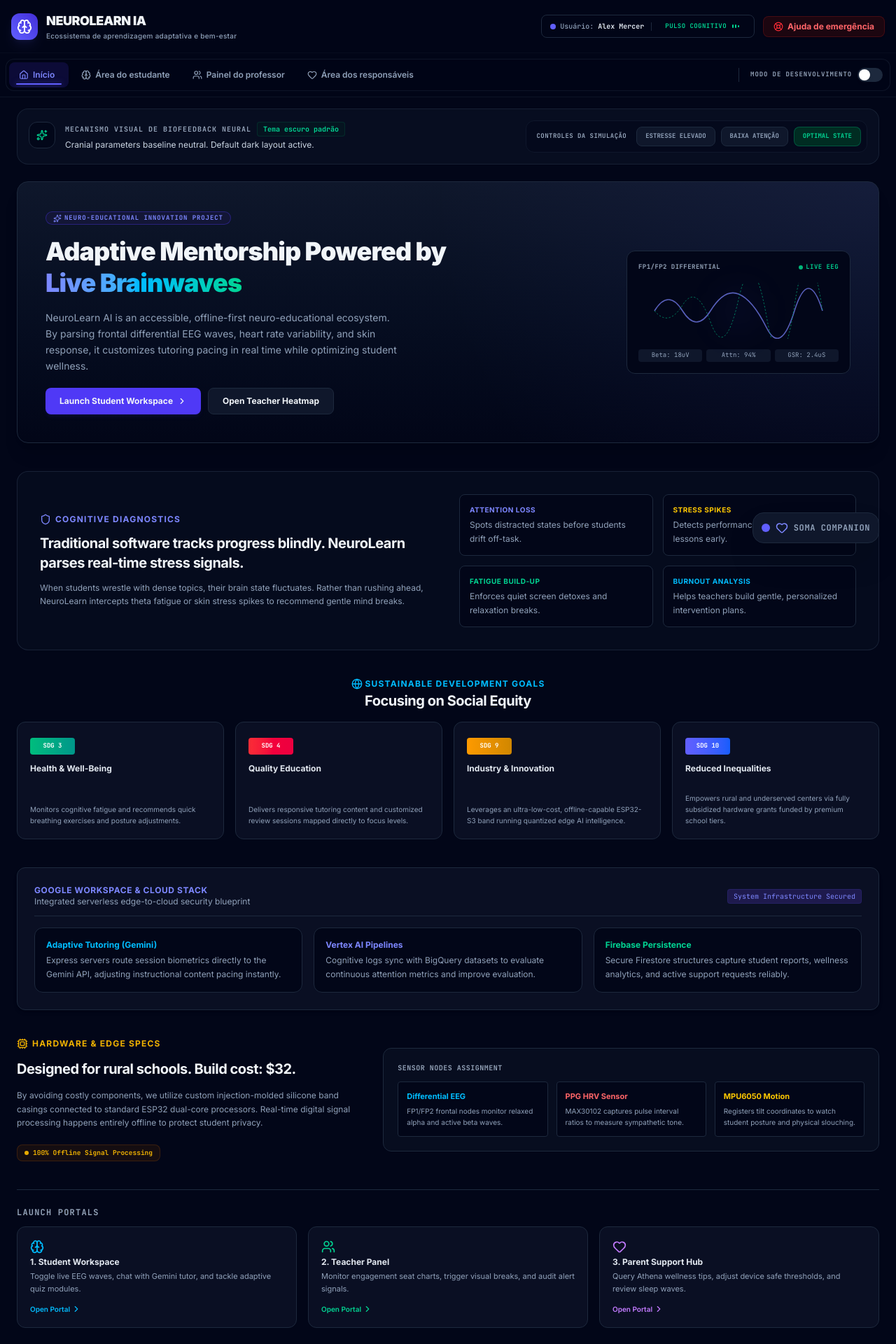
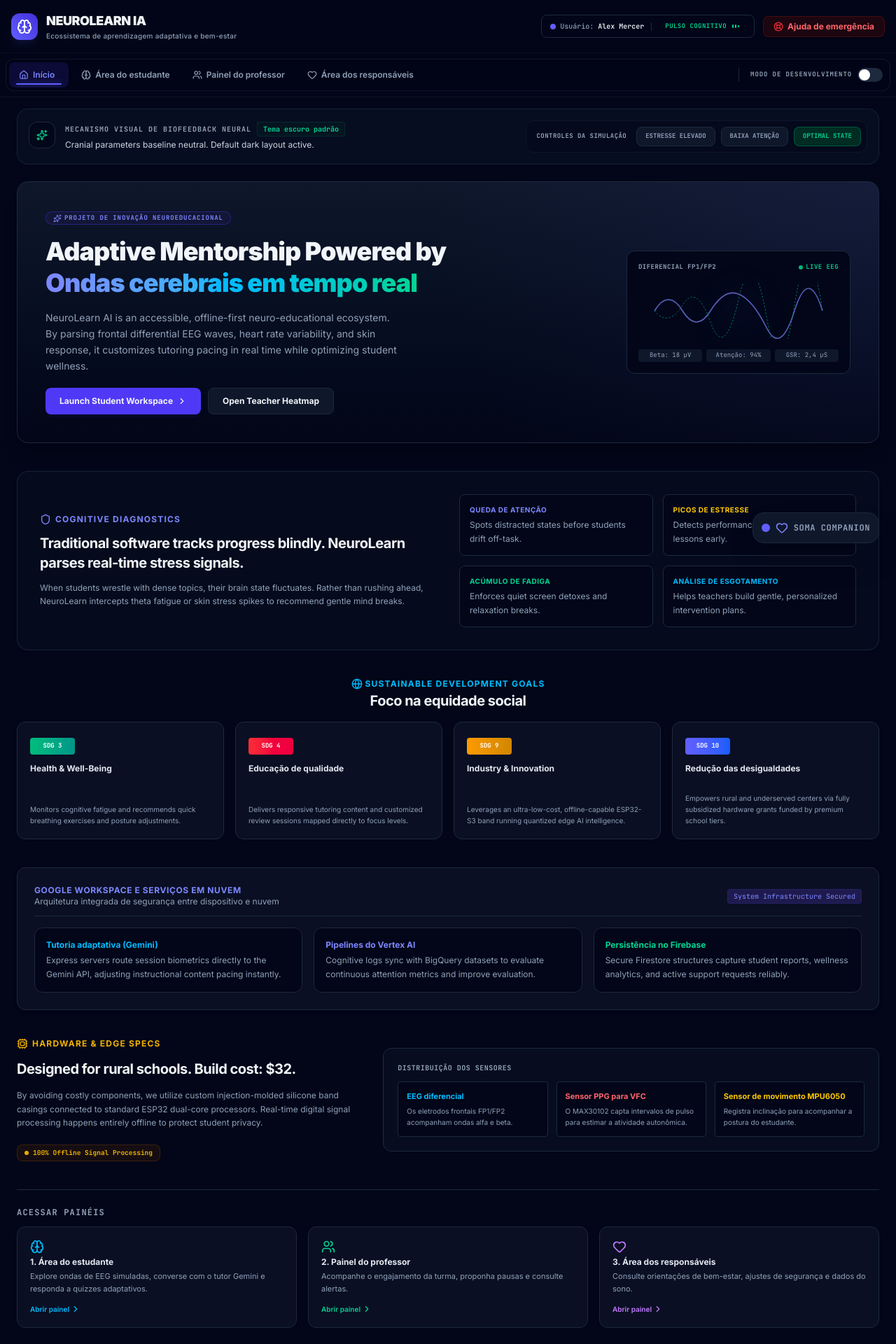
Before and after one commit to Euvouserdoutor/neuroconectandoAI, a React (Vite) app: page / in a window 1280 px wide. Shown: the top 1920 px of the page at 70% size. Built offline with nearby package versions, Linux system fonts and the light colour scheme.

Commit message:
feat(i18n): traduzir interface para portugues brasileiro - HomePage.tsx

```diff
--- a/src/components/HomePage.tsx
+++ b/src/components/HomePage.tsx
@@ -18,7 +18,7 @@ export default function HomePage({ onNavigate }: HomePageProps) {
     },
     {
       number: "4",
-      title: "Quality Education",
+      title: "Educação de qualidade",
       desc: "Delivers responsive tutoring content and customized review sessions mapped directly to focus levels.",
       color: "from-red-500 to-rose-600",
       bg: "bg-slate-900/60"
@@ -32,7 +32,7 @@ export default function HomePage({ onNavigate }: HomePageProps) {
     },
     {
       number: "10",
-      title: "Reduced Inequalities",
+      title: "Redução das desigualdades",
       desc: "Empowers rural and underserved centers via fully subsidized hardware grants funded by premium school tiers.",
       color: "from-indigo-500 to-blue-600",
       bg: "bg-slate-900/60"
@@ -49,11 +49,11 @@ export default function HomePage({ onNavigate }: HomePageProps) {
         <div className="flex-1 space-y-4 relative z-10">
           <span className="inline-flex items-center space-x-1 px-2.5 py-0.5 rounded-full bg-indigo-950/40 border border-indigo-800/60 text-[9px] font-mono font-bold text-indigo-400 uppercase tracking-widest">
             <Sparkles className="h-3 w-3" />
-            <span>Neuro-Educational Innovation Project</span>
+            <span>Projeto de inovação neuroeducacional</span>
           </span>
 
           <h2 className="text-2xl md:text-4xl font-black tracking-tight leading-tight text-slate-100 font-sans max-w-xl">
-            Adaptive Mentorship Powered by <span className="bg-gradient-to-r from-indigo-400 via-sky-400 to-emerald-400 bg-clip-text text-transparent">Live Brainwaves</span>
+            Adaptive Mentorship Powered by <span className="bg-gradient-to-r from-indigo-400 via-sky-400 to-emerald-400 bg-clip-text text-transparent">Ondas cerebrais em tempo real</span>
           </h2>
 
           <p className="text-slate-400 text-xs md:text-sm leading-relaxed max-w-lg">
@@ -80,7 +80,7 @@ export default function HomePage({ onNavigate }: HomePageProps) {
         {/* Decorative Vector Wave Display */}
         <div className="w-full md:w-80 h-44 relative bg-slate-950 rounded-xl border border-slate-800 p-4 flex flex-col justify-between overflow-hidden">
           <div className="flex justify-between items-center text-[9px] text-slate-500 font-mono font-bold uppercase tracking-wider">
-            <span>FP1/FP2 Differential</span>
+            <span>Diferencial FP1/FP2</span>
             <span className="text-emerald-400 flex items-center gap-1 animate-pulse">
               <span className="h-1.5 w-1.5 rounded-full bg-emerald-500"></span> Live EEG
             </span>
@@ -96,9 +96,9 @@ export default function HomePage({ onNavigate }: HomePageProps) {
           </div>
 
           <div className="grid grid-cols-3 gap-1.5 text-center text-[9px] font-mono text-slate-400">
-            <div className="bg-slate-900 py-0.5 rounded">Beta: 18uV</div>
-            <div className="bg-slate-900 py-0.5 rounded">Attn: 94%</div>
-            <div className="bg-slate-900 py-0.5 rounded">GSR: 2.4uS</div>
+            <div className="bg-slate-900 py-0.5 rounded">Beta: 18 µV</div>
+            <div className="bg-slate-900 py-0.5 rounded">Atenção: 94%</div>
+            <div className="bg-slate-900 py-0.5 rounded">GSR: 2,4 µS</div>
           </div>
         </div>
       </section>
@@ -120,25 +120,25 @@ export default function HomePage({ onNavigate }: HomePageProps) {
 
         <div className="grid grid-cols-1 sm:grid-cols-2 gap-3.5">
           <div className="bg-slate-950 p-3.5 rounded-lg border border-slate-800">
-            <span className="text-[10px] text-indigo-400 font-bold uppercase tracking-wider block mb-1">Attention Loss</span>
+            <span className="text-[10px] text-indigo-400 font-bold uppercase tracking-wider block mb-1">Queda de atenção</span>
             <p className="text-slate-400 text-xs leading-relaxed">
               Spots distracted states before students drift off-task.
             </p>
           </div>
           <div className="bg-slate-950 p-3.5 rounded-lg border border-slate-800">
-            <span className="text-[10px] text-yellow-400 font-bold uppercase tracking-wider block mb-1">Stress Spikes</span>
+            <span className="text-[10px] text-yellow-400 font-bold uppercase tracking-wider block mb-1">Picos de estresse</span>
             <p className="text-slate-400 text-xs leading-relaxed">
               Detects performance pressure on tough lessons early.
             </p>
           </div>
           <div className="bg-slate-950 p-3.5 rounded-lg border border-slate-800">
-            <span className="text-[10px] text-emerald-400 font-bold uppercase tracking-wider block mb-1">Fatigue Build-Up</span>
+            <span className="text-[10px] text-emerald-400 font-bold uppercase tracking-wider block mb-1">Acúmulo de fadiga</span>
             <p className="text-slate-400 text-xs leading-relaxed">
               Enforces quiet screen detoxes and relaxation breaks.
             </p>
           </div>
           <div className="bg-slate-950 p-3.5 rounded-lg border border-slate-800">
-            <span className="text-[10px] text-sky-400 font-bold uppercase tracking-wider block mb-1">Burnout Analysis</span>
+            <span className="text-[10px] text-sky-400 font-bold uppercase tracking-wider block mb-1">Análise de esgotamento</span>
             <p className="text-slate-400 text-xs leading-relaxed">
               Helps teachers build gentle, personalized intervention plans.
             </p>
@@ -153,7 +153,7 @@ export default function HomePage({ onNavigate }: HomePageProps) {
             <Globe className="h-4 w-4 text-sky-400" />
             Sustainable Development Goals
           </h3>
-          <h4 className="text-xl font-bold text-slate-100 font-sans tracking-tight">Focusing on Social Equity</h4>
+          <h4 className="text-xl font-bold text-slate-100 font-sans tracking-tight">Foco na equidade social</h4>
         </div>
 
         <div className="grid grid-cols-1 sm:grid-cols-2 lg:grid-cols-4 gap-4">
@@ -175,8 +175,8 @@ export default function HomePage({ onNavigate }: HomePageProps) {
       <section className="bg-slate-900/60 border border-slate-800 rounded-xl p-6 shadow-md space-y-4">
         <div className="flex items-center justify-between border-b border-slate-800 pb-3 flex-wrap gap-2">
           <div>
-            <h3 className="text-xs font-bold uppercase tracking-wider text-indigo-400">Google Workspace & Cloud Stack</h3>
-            <p className="text-xs text-slate-400">Integrated serverless edge-to-cloud security blueprint</p>
+            <h3 className="text-xs font-bold uppercase tracking-wider text-indigo-400">Google Workspace e serviços em nuvem</h3>
+            <p className="text-xs text-slate-400">Arquitetura integrada de segurança entre dispositivo e nuvem</p>
           </div>
           <span className="text-[10px] bg-indigo-950 text-indigo-400 font-mono px-2 py-0.5 rounded border border-indigo-900/40">
             System Infrastructure Secured
@@ -185,21 +185,21 @@ export default function HomePage({ onNavigate }: HomePageProps) {
 
         <div className="grid grid-cols-1 md:grid-cols-3 gap-4 text-xs">
           <div className="bg-slate-950 p-4 rounded-xl border border-slate-800">
-            <span className="text-sky-400 font-bold block mb-1">Adaptive Tutoring (Gemini)</span>
+            <span className="text-sky-400 font-bold block mb-1">Tutoria adaptativa (Gemini)</span>
             <p className="text-slate-400 text-xs leading-relaxed">
               Express servers route session biometrics directly to the Gemini API, adjusting instructional content pacing instantly.
             </p>
           </div>
 
           <div className="bg-slate-950 p-4 rounded-xl border border-slate-800">
-            <span className="text-indigo-400 font-bold block mb-1">Vertex AI Pipelines</span>
+            <span className="text-indigo-400 font-bold block mb-1">Pipelines do Vertex AI</span>
             <p className="text-slate-400 text-xs leading-relaxed">
               Cognitive logs sync with BigQuery datasets to evaluate continuous attention metrics and improve evaluation.
             </p>
           </div>
 
           <div className="bg-slate-950 p-4 rounded-xl border border-slate-800">
-            <span className="text-emerald-400 font-bold block mb-1">Firebase Persistence</span>
+            <span className="text-emerald-400 font-bold block mb-1">Persistência no Firebase</span>
             <p className="text-slate-400 text-xs leading-relaxed">
               Secure Firestore structures capture student reports, wellness analytics, and active support requests reliably.
             </p>
@@ -230,22 +230,22 @@ export default function HomePage({ onNavigate }: HomePageProps) {
         </div>
 
         <div className="lg:col-span-7 bg-slate-900/40 rounded-xl border border-slate-800 p-5 space-y-3">
-          <span className="text-[10px] text-slate-500 font-mono font-bold uppercase tracking-wider block">Sensor Nodes Assignment</span>
+          <span className="text-[10px] text-slate-500 font-mono font-bold uppercase tracking-wider block">Distribuição dos sensores</span>
 
           <div className="grid grid-cols-1 sm:grid-cols-3 gap-3">
             <div className="bg-slate-950 p-3 rounded bg-slate-950 border border-slate-800">
-              <strong className="text-sky-400 text-[11px] font-bold block mb-1">Differential EEG</strong>
-              <p className="text-[10px] text-slate-400 leading-relaxed">FP1/FP2 frontal nodes monitor relaxed alpha and active beta waves.</p>
+              <strong className="text-sky-400 text-[11px] font-bold block mb-1">EEG diferencial</strong>
+              <p className="text-[10px] text-slate-400 leading-relaxed">Os eletrodos frontais FP1/FP2 acompanham ondas alfa e beta.</p>
             </div>
 
             <div className="bg-slate-950 p-3 rounded bg-slate-950 border border-slate-800">
-              <strong className="text-red-400 text-[11px] font-bold block mb-1">PPG HRV Sensor</strong>
-              <p className="text-[10px] text-slate-400 leading-relaxed">MAX30102 captures pulse interval ratios to measure sympathetic tone.</p>
+              <strong className="text-red-400 text-[11px] font-bold block mb-1">Sensor PPG para VFC</strong>
+              <p className="text-[10px] text-slate-400 leading-relaxed">O MAX30102 capta intervalos de pulso para estimar a atividade autonômica.</p>
             </div>
 
             <div className="bg-slate-950 p-3 rounded bg-slate-950 border border-slate-800">
-              <strong className="text-yellow-400 text-[11px] font-bold block mb-1">MPU6050 Motion</strong>
-              <p className="text-[10px] text-slate-400 leading-relaxed">Registers tilt coordinates to watch student posture and physical slouching.</p>
+              <strong className="text-yellow-400 text-[11px] font-bold block mb-1">Sensor de movimento MPU6050</strong>
+              <p className="text-[10px] text-slate-400 leading-relaxed">Registra inclinação para acompanhar a postura do estudante.</p>
             </div>
           </div>
         </div>
@@ -253,7 +253,7 @@ export default function HomePage({ onNavigate }: HomePageProps) {
 
       {/* 6. SYSTEM GATEWAYS (PORTALS INDEX) */}
       <section className="space-y-3 pt-6 border-t border-slate-800">
-        <h3 className="text-xs uppercase font-bold tracking-widest text-slate-500 font-mono">Launch Portals</h3>
+        <h3 className="text-xs uppercase font-bold tracking-widest text-slate-500 font-mono">Acessar painéis</h3>
         <div className="grid grid-cols-1 md:grid-cols-3 gap-4">
           <div
             onClick={() => onNavigate('student')}
@@ -261,10 +261,10 @@ export default function HomePage({ onNavigate }: HomePageProps) {
           >
             <div className="space-y-1">
               <Brain className="h-5 w-5 text-sky-400 mb-1" />
-              <strong className="text-xs font-bold text-slate-200 block group-hover:text-sky-400 transition-colors">1. Student Workspace</strong>
-              <p className="text-[11px] text-slate-400 leading-relaxed">Toggle live EEG waves, chat with Gemini tutor, and tackle adaptive quiz modules.</p>
+              <strong className="text-xs font-bold text-slate-200 block group-hover:text-sky-400 transition-colors">1. Área do estudante</strong>
+              <p className="text-[11px] text-slate-400 leading-relaxed">Explore ondas de EEG simuladas, converse com o tutor Gemini e responda a quizzes adaptativos.</p>
             </div>
-            <span className="text-[10px] text-sky-400 font-semibold flex items-center gap-0.5 mt-3">Open Portal <ChevronRight className="h-3.5 w-3.5" /></span>
+            <span className="text-[10px] text-sky-400 font-semibold flex items-center gap-0.5 mt-3">Abrir painel <ChevronRight className="h-3.5 w-3.5" /></span>
           </div>
 
           <div
@@ -273,10 +273,10 @@ export default function HomePage({ onNavigate }: HomePageProps) {
           >
             <div className="space-y-1">
               <Users className="h-5 w-5 text-emerald-400 mb-1" />
-              <strong className="text-xs font-bold text-slate-200 block group-hover:text-emerald-400 transition-colors">2. Teacher Panel</strong>
-              <p className="text-[11px] text-slate-400 leading-relaxed">Monitor engagement seat charts, trigger visual breaks, and audit alert signals.</p>
+              <strong className="text-xs font-bold text-slate-200 block group-hover:text-emerald-400 transition-colors">2. Painel do professor</strong>
+              <p className="text-[11px] text-slate-400 leading-relaxed">Acompanhe o engajamento da turma, proponha pausas e consulte alertas.</p>
             </div>
-            <span className="text-[10px] text-emerald-400 font-semibold flex items-center gap-0.5 mt-3">Open Portal <ChevronRight className="h-3.5 w-3.5" /></span>
+            <span className="text-[10px] text-emerald-400 font-semibold flex items-center gap-0.5 mt-3">Abrir painel <ChevronRight className="h-3.5 w-3.5" /></span>
           </div>
 
           <div
@@ -285,10 +285,10 @@ export default function HomePage({ onNavigate }: HomePageProps) {
           >
             <div className="space-y-1">
               <Heart className="h-5 w-5 text-purple-400 mb-1" />
-              <strong className="text-xs font-bold text-slate-200 block group-hover:text-purple-400 transition-colors">3. Parent Support Hub</strong>
-              <p className="text-[11px] text-slate-400 leading-relaxed">Query Athena wellness tips, adjust device safe thresholds, and review sleep waves.</p>
+              <strong className="text-xs font-bold text-slate-200 block group-hover:text-purple-400 transition-colors">3. Área dos responsáveis</strong>
+              <p className="text-[11px] text-slate-400 leading-relaxed">Consulte orientações de bem-estar, ajustes de segurança e dados do sono.</p>
             </div>
-            <span className="text-[10px] text-purple-400 font-semibold flex items-center gap-0.5 mt-3">Open Portal <ChevronRight className="h-3.5 w-3.5" /></span>
+            <span className="text-[10px] text-purple-400 font-semibold flex items-center gap-0.5 mt-3">Abrir painel <ChevronRight className="h-3.5 w-3.5" /></span>
           </div>
         </div>
       </section>
```
